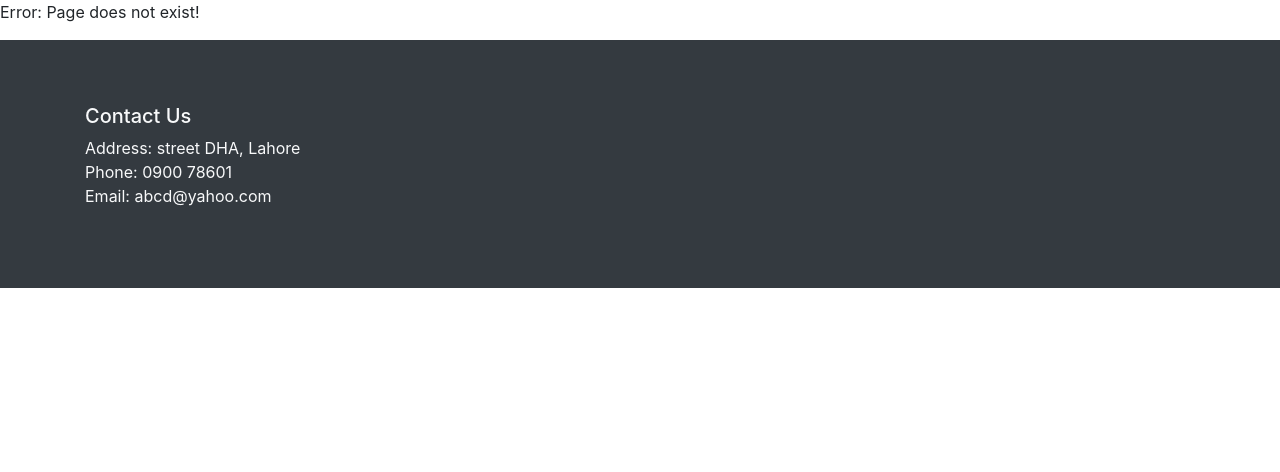
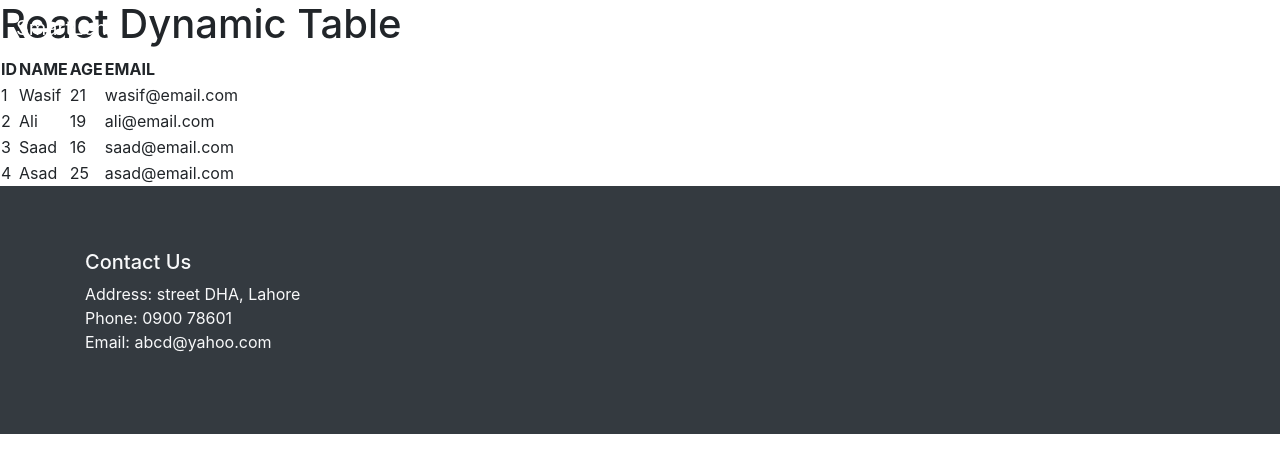
Before and after one commit to AFKD98/SmartLensApp, a React (Create React App) app: page /adminPortal in a window 1280 px wide. Shown: the top 472 px of the page. Built offline with nearby package versions, Linux system fonts and the light colour scheme.

Commit message:
routes enabled from categories page to photographer's page | Faraz

```diff
--- a/package.json
+++ b/package.json
@@ -14,6 +14,7 @@
     "cors": "^2.8.5",
     "dateformat": "^3.0.3",
     "express": "^4.17.1",
+    "mdbreact": "^4.25.6",
     "mongoose": "^5.9.9",
     "react": "^16.13.1",
     "react-bootstrap": "^1.0.0",
--- /dev/null
+++ b/src/components/adminPortal.jsx
@@ -0,0 +1,53 @@
+import React, { Component } from "react";
+
+class Table extends Component {
+  constructor(props) {
+    super(props); //since we are extending class Table so we have to use super in order to override Component class constructor
+    this.state = {
+      //state is by default an object
+      students: [
+        { id: 1, name: "Wasif", age: 21, email: "wasif@email.com" },
+        { id: 2, name: "Ali", age: 19, email: "ali@email.com" },
+        { id: 3, name: "Saad", age: 16, email: "saad@email.com" },
+        { id: 4, name: "Asad", age: 25, email: "asad@email.com" },
+      ],
+    };
+  }
+
+  renderTableData() {
+    return this.state.students.map((student, index) => {
+      const { id, name, age, email } = student; //destructuring
+      return (
+        <tr key={id}>
+          <td>{id}</td>
+          <td>{name}</td>
+          <td>{age}</td>
+          <td>{email}</td>
+        </tr>
+      );
+    });
+  }
+
+  renderTableHeader() {
+    let header = Object.keys(this.state.students[0]);
+    return header.map((key, index) => {
+      return <th key={index}>{key.toUpperCase()}</th>;
+    });
+  }
+
+  render() {
+    return (
+      <div>
+        <h1 id="title">React Dynamic Table</h1>
+        <table id="students">
+          <tbody>
+            <tr>{this.renderTableHeader()}</tr>
+            {this.renderTableData()}
+          </tbody>
+        </table>
+      </div>
+    );
+  }
+}
+
+export default Table; //exporting a component make it reusable and this is the beauty of react
--- a/src/components/categories.jsx
+++ b/src/components/categories.jsx
@@ -8,21 +8,24 @@ class Categories extends Component {
     // constructor
     super(props);
     this.state = {
-      categories: [],
+      categories: [{ key: "", categoryName: "" }],
     };
   }
 
   componentDidMount() {
-    axios
+    //function runs at the start of component loading
+    axios //sending a get request to get all the categories from Mongo
       .get("http://localhost:5000/categories/")
       .then((res) => {
         res.data.map((entree) =>
-          // console.log(res.data);
           this.setState({
-            categories: this.state.categories.concat([entree.categoryname]),
+            categories: this.state.categories.concat([
+              //storing all the category ids and their name values in my local state array
+              { key: entree._id, categoryName: entree.categoryname },
+            ]),
           })
         );
-        console.log(this.state.categories);
+        // console.log(this.state.categories);
       })
       .catch((error) => {
         console.log(error);
@@ -37,6 +40,7 @@ class Categories extends Component {
     return (
       <div
         style={{
+          //jumbotron styles
           backgroundImage: "url(" + bg + ")",
           paddingTop: 50,
           padding: 50,
@@ -47,7 +51,7 @@ class Categories extends Component {
           width: "100vw",
           height: "100vh",
         }}
-        className="jumbotron jumbotron-fluid"
+        className="jumbotron jumbotron-fluid" //jumbotron
         className="text-right p-5"
       >
         <div className="container">
@@ -64,8 +68,13 @@ class Categories extends Component {
             Choose the categories you wish to browse <br />
           </p>
           <ul style={styles}>
+            {/* displays the buttons, by passing key and value parameters to categoryButton component which then stores it in its state */}
             {this.state.categories.map((Category) => (
-              <CategoryButton className="fixed-center" value={Category} />
+              <CategoryButton
+                className="fixed-center"
+                value={Category.categoryName}
+                key={Category.key}
+              />
             ))}
           </ul>
         </div>
--- a/src/components/categoryButton.jsx
+++ b/src/components/categoryButton.jsx
@@ -1,7 +1,8 @@
 import React, { Component } from "react";
-
+//single button component for categories
 class CategoryButton extends Component {
   state = {
+    key: this.props.key,
     value: this.props.value,
   };
 
@@ -14,7 +15,7 @@ class CategoryButton extends Component {
     return (
       <a
         className="btn btn-outline-light text-center mr-2 mt-5 fixed=-center"
-        href="#"
+        href={"/photographersOfCategory:" + this.state.value} //passing the value of category to the link
       >
         {this.getValue()}
       </a>
@@ -22,7 +23,7 @@ class CategoryButton extends Component {
   }
 
   getValue() {
-    return this.props.value;
+    return this.props.value; //returns the value "name" of the category
   }
 }
 
--- a/src/components/container.jsx
+++ b/src/components/container.jsx
@@ -6,6 +6,7 @@ import HomeView from "./homeView";
 import Recommendation from "./Recommendation";
 import Categories from "./categories";
 import Registration from "./registration";
+import Table from "./adminPortal";
 import Error from "./Error";
 // import Footer from "./footer";
 
@@ -21,7 +22,7 @@ function Container() {
         <Route path="/recommendation" component={Recommendation} />
         <Route path="/categories" component={Categories} />
         <Route path="/registration" component={Registration} />
-        {/* <Route path="/contact" component={Footer} /> */}
+        <Route path="/adminPortal" component={Table} />
         <Route component={Error} />
       </Switch>
       {/* </CSSTransition> */}
--- a/src/components/navbar.jsx
+++ b/src/components/navbar.jsx
@@ -10,6 +10,7 @@ class NavBar extends Component {
         <Link to="/recommendation" />
         <Link to="/categories" />
         <Link to="/registration" />
+        <Link to="/adminPortal" />
         {/* <Link to="/contact" /> */}
 
         <nav className="navbar navbar-expand-lg navbar-light bg-trans fixed-top mx-auto my-auto">
@@ -54,7 +55,7 @@ class NavBar extends Component {
                 </a>
               </li>
               <li className="nav-item  active">
-                <a className="nav-link text-white" href="#">
+                <a className="nav-link text-white" href="/adminPortal">
                   Sign in
                 </a>
               </li>
```
Also changed, not shown: 1 other file (tests, documents, lock files or other folders).
